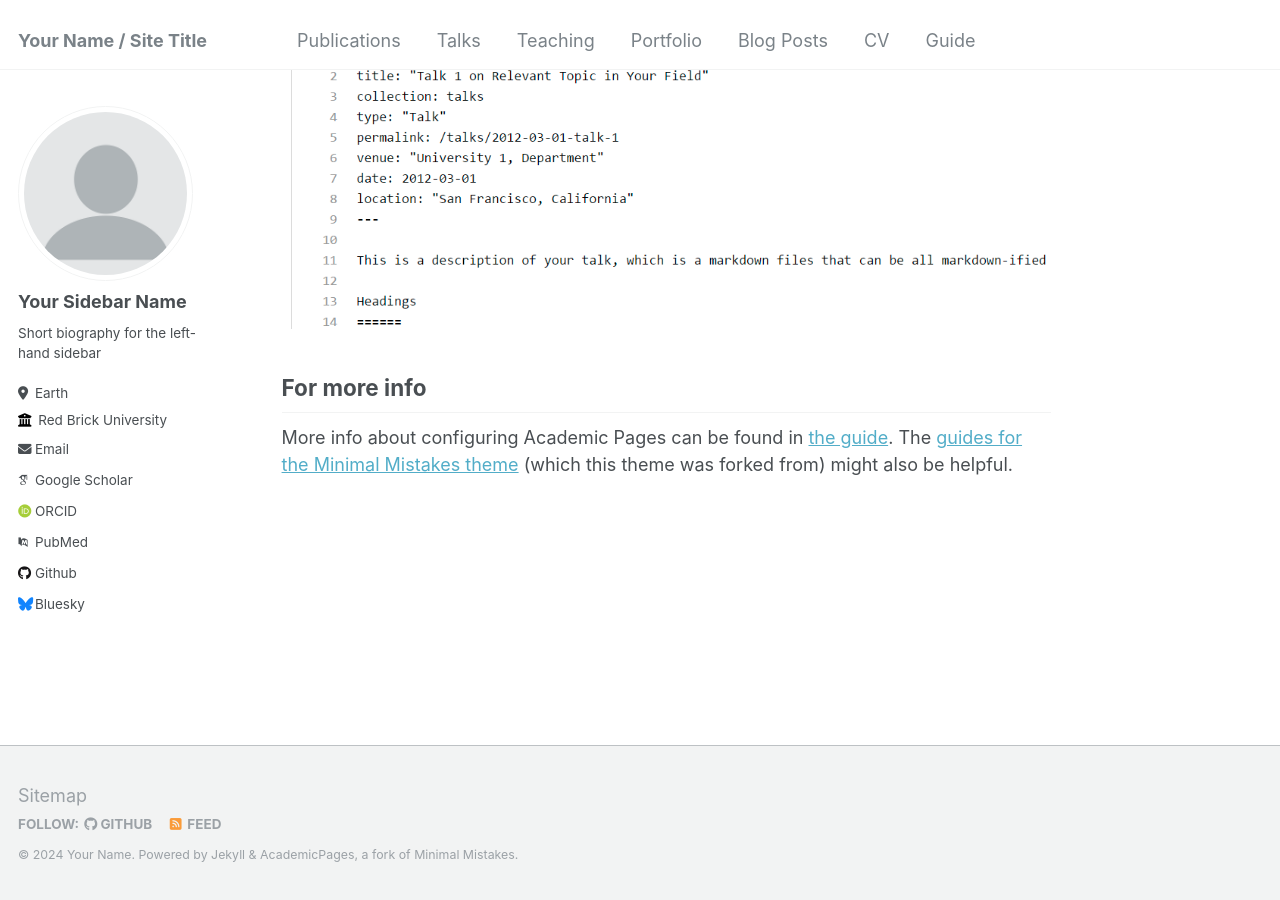
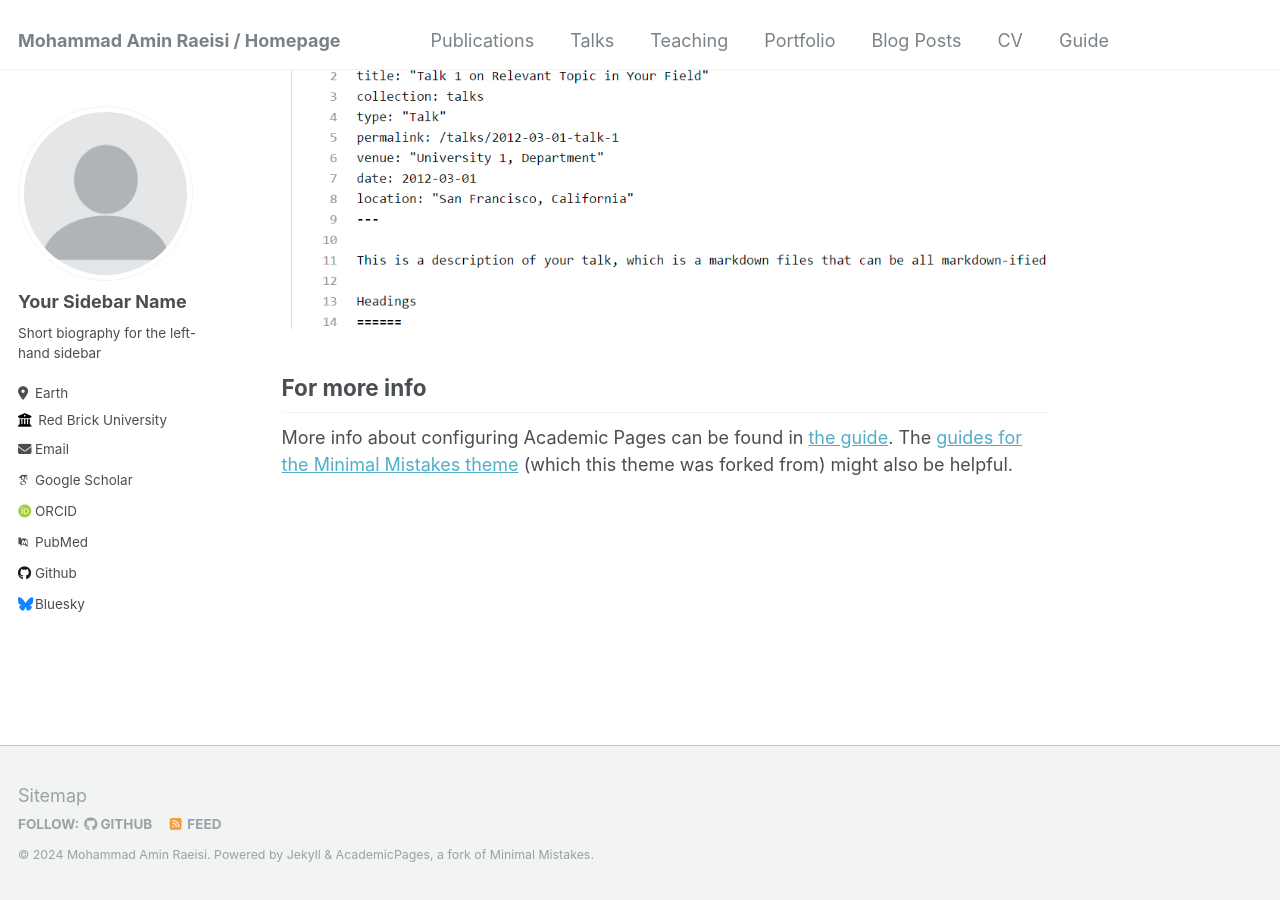
Before and after one commit to aminra81/aminra81.github.io, a Jekyll site: the page built from _pages/about.md, in a window 1280 px wide and 900 px high, scrolled down 2660 px. Built offline with Jekyll 4.4.1, drawn with Linux system fonts in a browser that asks for light colours; some web fonts are replaced.

Commit message:
Update configs to run the homepage

```diff
--- a/_config.yml
+++ b/_config.yml
@@ -8,13 +8,14 @@
 
 # Basic Site Settings
 locale                   : "en-US"
-title                    : "Your Name / Site Title"
+title                    : "Mohammad Amin Raeisi / Homepage"
 title_separator          : "-"
-name                     : &name "Your Name"
-description              : &description "personal description"
-url                      : https://academicpages.github.io # the base hostname & protocol for your site e.g. "https://mmistakes.github.io"
+name                     : &name "Mohammad Amin Raeisi"
+description              : &description "dude"
+url                      : https://aminra81.github.io # the base hostname & protocol for your site e.g. "https://mmistakes.github.io"
 baseurl                  : "" # the subpath of your site, e.g. "/blog"
-repository               : "academicpages/academicpages.github.io"
+repository               : "aminra81/aminra81.github.io
+"
 
 # Site Author - The following control what appear as part of the author content on the side bar.
 #               If a field is blank the icon and link will not appear, otherwise it will be shown.
```
